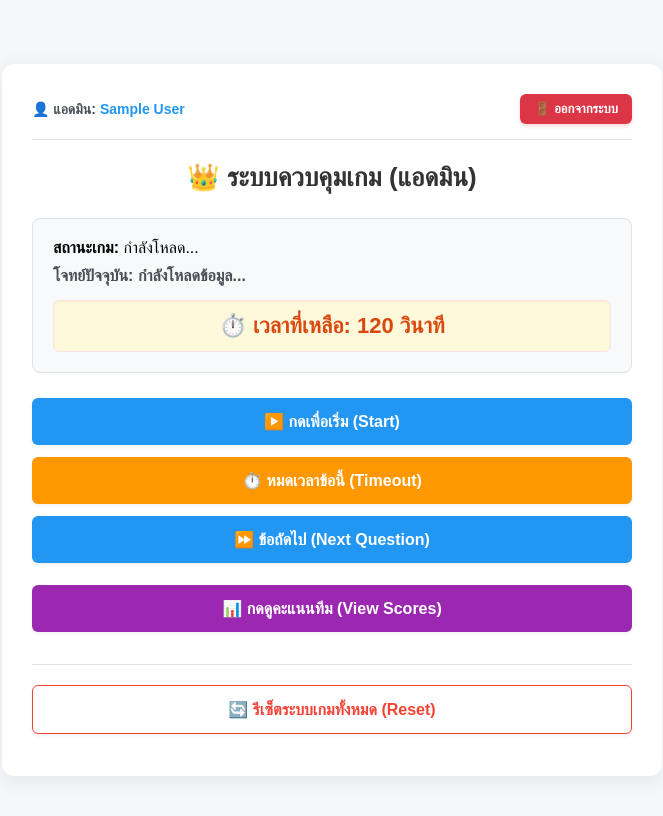
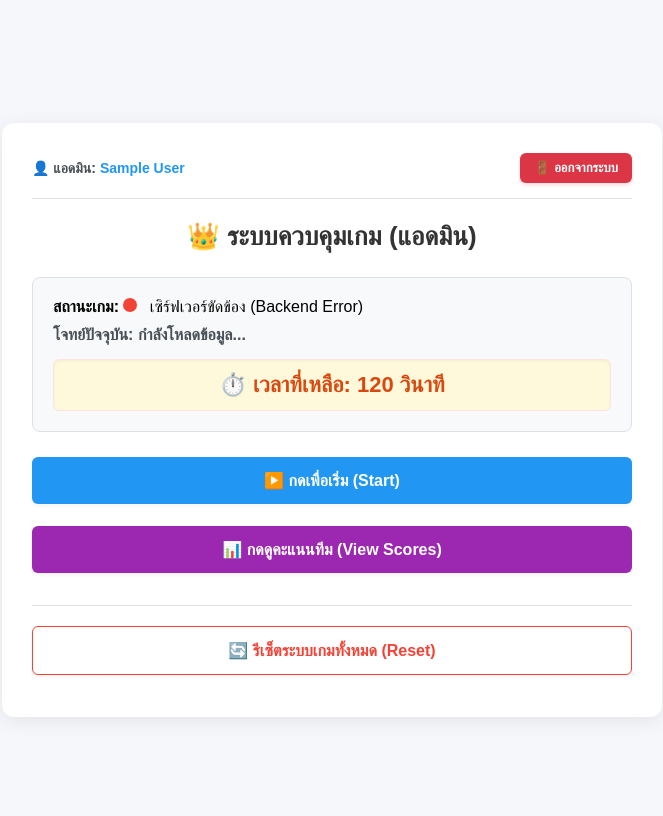
Before and after one commit to 6604302001031-cell/quiz2, a Flask app: page /admin in a window 1280 px wide. Shown: the top 816 px of the page, without its empty margins (308-971 px from the left). Run offline with Flask 3, Linux system fonts and the light colour scheme; the visitor is signed in with stand-in values (Sample User, id 1); data that the repository does not hold is empty.

Commit message:
Update admin.html

```diff
--- a/templates/admin.html
+++ b/templates/admin.html
@@ -222,8 +222,8 @@
         <button onclick="resumeTimer()" class="btn btn-green" id="btn-resume" style="display: none;">▶️ นับเวลาต่อ (Resume)</button>
     </div>
 
-    <button onclick="triggerTimeout()" class="btn btn-orange" id="btn-timeout">⏱️ หมดเวลาข้อนี้ (Timeout)</button>
-    <button onclick="controlGame('/api/next')" class="btn btn-blue" id="btn-next">⏩ ข้อถัดไป (Next Question)</button>
+    <button onclick="triggerTimeout()" class="btn btn-orange" id="btn-timeout" style="display: none;">⏱️ หมดเวลาข้อนี้ (Timeout)</button>
+    <button onclick="controlGame('/api/next')" class="btn btn-blue" id="btn-next" style="display: none;">⏩ ข้อถัดไป (Next Question)</button>
 
     <button onclick="openScoreModal()" class="btn btn-purple">📊 กดดูคะแนนทีม (View Scores)</button>
 
@@ -316,9 +316,9 @@
         document.getElementById('btn-pause').style.display = 'block';
         document.getElementById('btn-resume').style.display = 'none';
         updateTimerDisplay();
+        document.getElementById('game-status-text').innerHTML = '<span class="status-dot dot-green"></span> กำลังเปิดรับคำตอบจากผู้เล่น';
     }
 
-    // ฟังก์ชัน เปิด/ปิด หน้าต่างป๊อปอัพคะแนน
     function openScoreModal() {
         document.getElementById('score-modal').style.display = 'flex';
     }
@@ -333,7 +333,10 @@
 
     function controlGame(url) {
         fetch(url, { method: 'POST' })
-        .then(res => res.json())
+        .then(res => {
+            if (!res.ok) throw new Error('Network response was not ok');
+            return res.json();
+        })
         .then(data => { checkGameState(); })
         .catch(err => console.error('Error controlling game:', err));
     }
@@ -343,15 +346,26 @@
         isPaused = false;
         document.getElementById('timer-display').innerText = `🔒 หมดเวลาส่งคำตอบแล้ว`;
         fetch('/api/timeout', { method: 'POST' })
-        .then(res => res.json())
+        .then(res => {
+            if (!res.ok) throw new Error('Network response was not ok');
+            return res.json();
+        })
         .then(data => { checkGameState(); })
         .catch(err => console.error('Error triggering timeout:', err));
     }
 
     function checkGameState() {
         fetch('/api/state')
-        .then(res => res.json())
+        .then(res => {
+            if (!res.ok) {
+                throw new Error('Server Error (Status: ' + res.status + ')');
+            }
+            return res.json();
+        })
         .then(data => {
+            // ดักจับกรณีข้อมูลจาก Backend ส่งมาไม่ครบถ้วน
+            if (!data || typeof data.is_started === 'undefined') return;
+
             const statusText = document.getElementById('game-status-text');
             const questionInfo = document.getElementById('question-info');
             const timerControlGroup = document.getElementById('timer-control-group');
@@ -395,34 +409,40 @@
                     statusText.innerHTML = '<span class="status-dot dot-red"></span> ยังไม่เริ่มเกม';
                     questionInfo.innerText = 'โจทย์ปัจจุบัน: รอแอดมินกดเริ่มเกม';
                 } else if (data.is_end) {
-                    statusText.innerHTML = '<span class="status-dot dot-red"></span> สิ้นสุดการแข่งขัน';
+                    statusText.innerHTML = '<span class="status-dot dot-red"></span> Сิ้นสุดการแข่งขัน';
                     questionInfo.innerText = '🏆 จบเกมการแข่งขันครบทุกข้อแล้ว!';
                 } else if (data.is_time_up) {
                     statusText.innerHTML = '<span class="status-dot dot-red"></span> หมดเวลาข้อนี้แล้ว';
-                    questionInfo.innerText = `โจทย์ปัจจุบัน ข้อที่ ${data.current_number}: ${data.question}`;
+                    questionInfo.innerText = `โจทย์ปัจจุบัน ข้อที่ ${data.current_number}: ${data.question || 'ไม่มีข้อความโจทย์'}`;
                 } else {
                     statusText.innerHTML = '<span class="status-dot dot-green"></span> กำลังเปิดรับคำตอบจากผู้เล่น';
-                    questionInfo.innerText = `โจทย์ปัจจุบัน ข้อที่ ${data.current_number}: ${data.question}`;
+                    questionInfo.innerText = `โจทย์ปัจจุบัน ข้อที่ ${data.current_number}: ${data.question || 'ไม่มีข้อความโจทย์'}`;
                 }
             }
 
-            updateScoreBoard(data.school_scores);
+            if (data.school_scores) {
+                updateScoreBoard(data.school_scores);
+            }
         })
-        .catch(err => console.error('Error fetching state:', err));
+        .catch(err => {
+            console.error('Error fetching state:', err);
+            // แสดงแจ้งเตือนบนหน้าจอแอดมินหากหลังบ้านพัง
+            document.getElementById('game-status-text').innerHTML = '<span class="status-dot dot-red"></span> เซิร์ฟเวอร์ขัดข้อง (Backend Error)';
+        });
     }
 
     function updateScoreBoard(schoolScores) {
         const tbody = document.getElementById('score-board-body');
+        if (!schoolScores || Object.keys(schoolScores).length === 0) {
+            tbody.innerHTML = '<tr><td colspan="3" style="text-align:center; color:#868e96;">ยังไม่มีคะแนนสะสม</td></tr>';
+            return;
+        }
+
         let scoresArray = Object.keys(schoolScores).map(school => {
             return { name: school, score: schoolScores[school] };
         });
 
         scoresArray.sort((a, b) => b.score - a.score);
-
-        if (scoresArray.length === 0) {
-            tbody.innerHTML = '<tr><td colspan="3" style="text-align:center; color:#868e96;">ยังไม่มีคะแนนสะสม</td></tr>';
-            return;
-        }
 
         let html = '';
         scoresArray.forEach((item, index) => {
```
